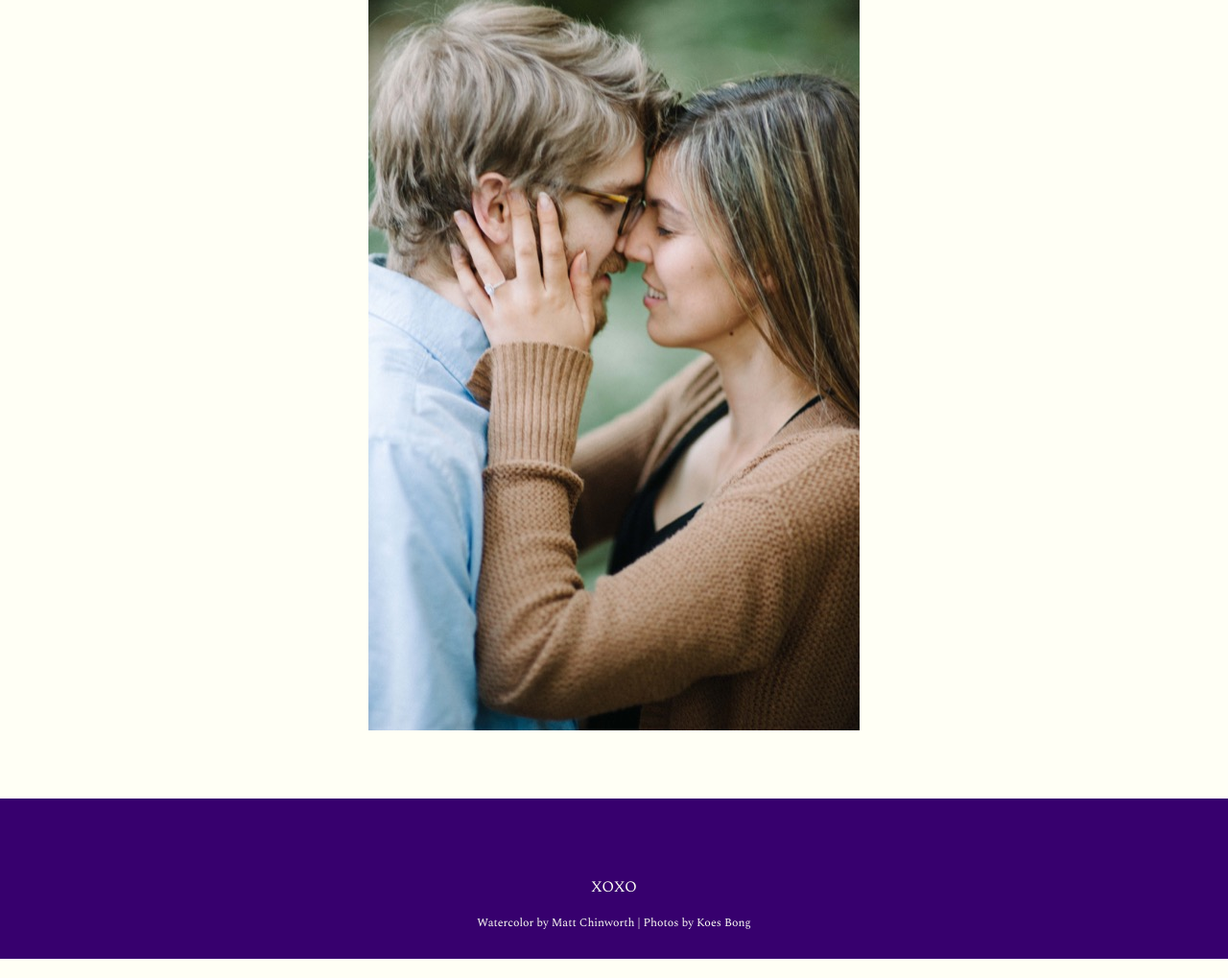
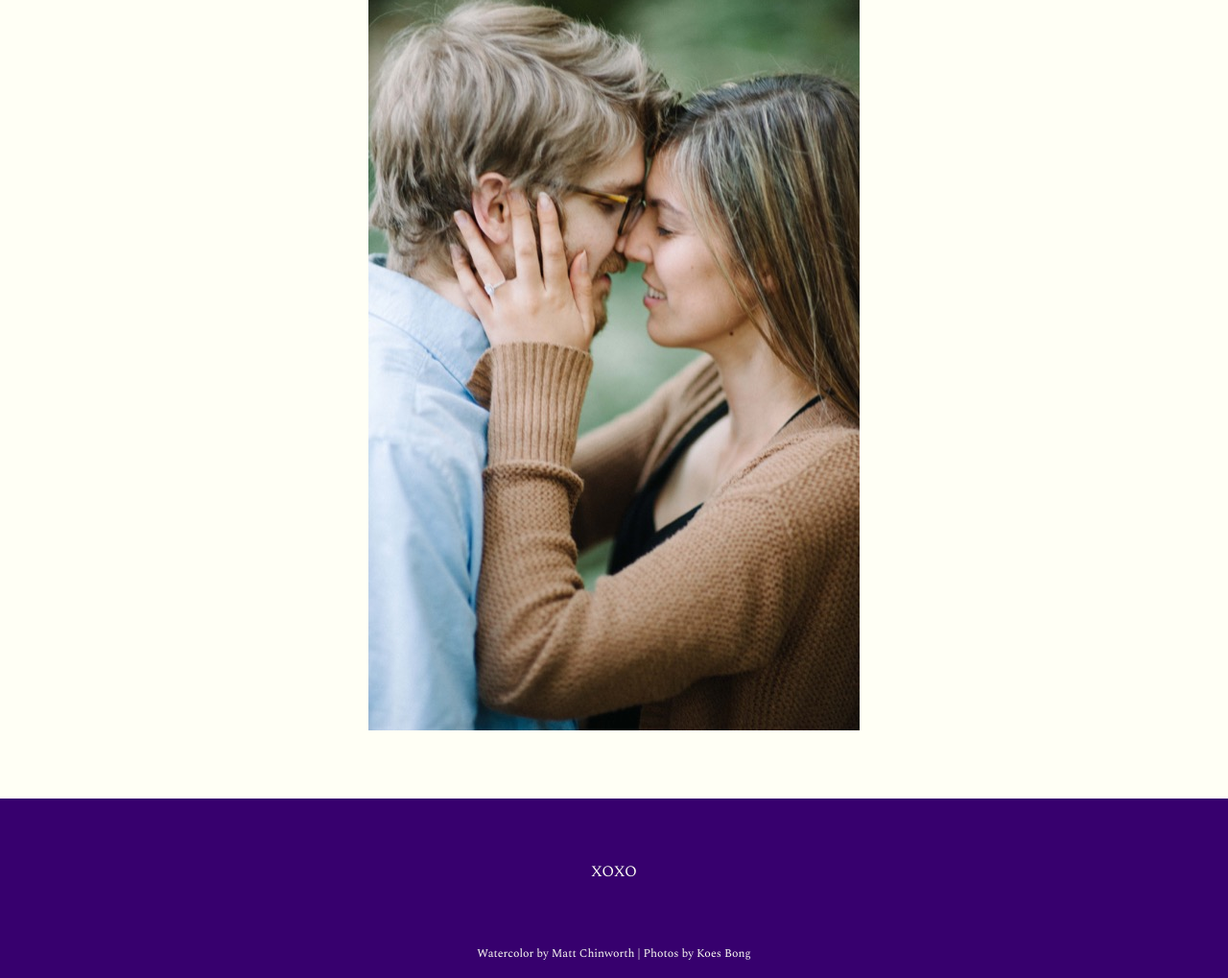
Before and after one commit to lukechinworth/lukeandquinlyn.com, a plain HTML site: page index.html in a window 1280 px wide. Shown: the part 4234-5253 px from the top of the page at 96% size. Drawn offline with nearby package versions, Linux system fonts and the light colour scheme.

Commit message:
update footer text spacing

```diff
--- a/index.html
+++ b/index.html
@@ -89,8 +89,8 @@
 		</div>
 	</div>
 	<footer class="mt4 pt4 pb2 bg-purple">
-		<p class="center white">XOXO</p>
-		<p class="center white h6 mmt4">Watercolor by Matt Chinworth | Photos by Koes Bong</p>
+		<p class="center white mt0">XOXO</p>
+		<p class="center white h6 mt4 mb0">Watercolor by Matt Chinworth | Photos by Koes Bong</p>
 	</footer>
 	<script type="text/javascript" src="js/main.js"></script>
 </body>
```
